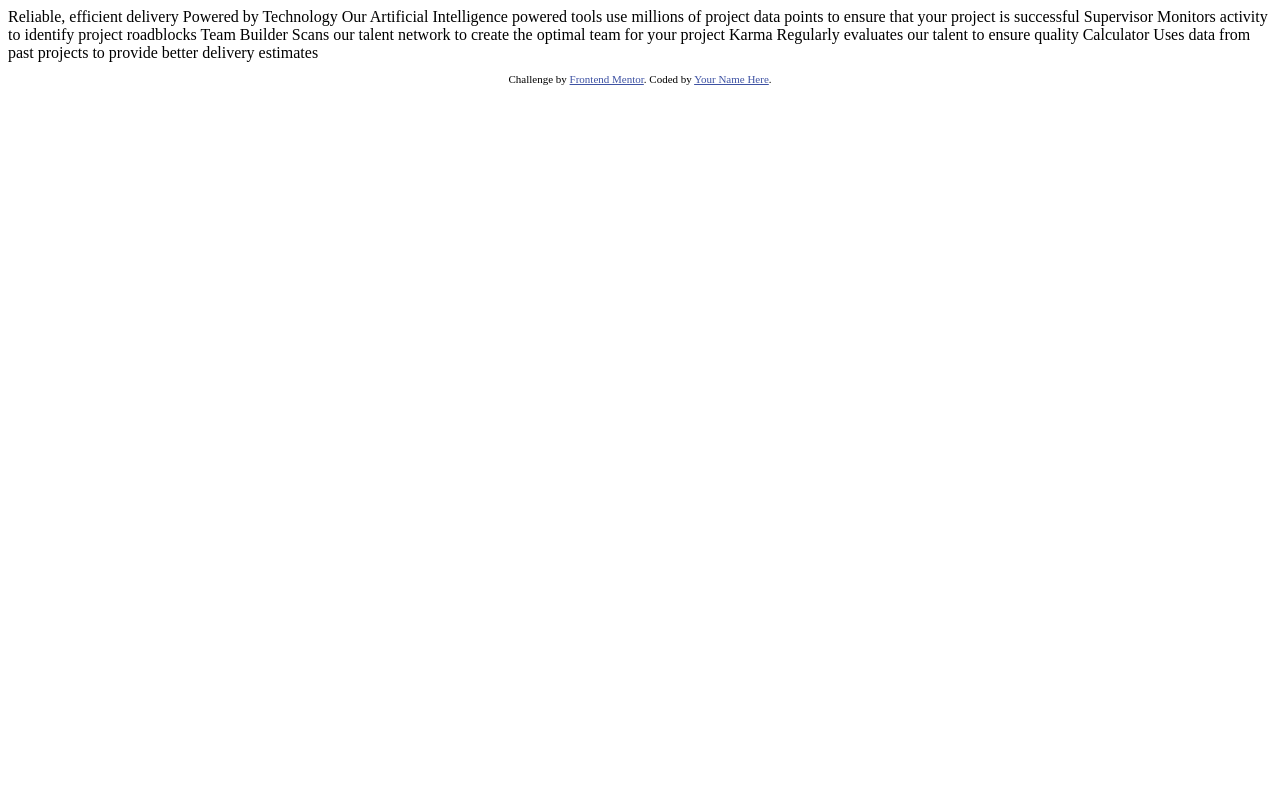
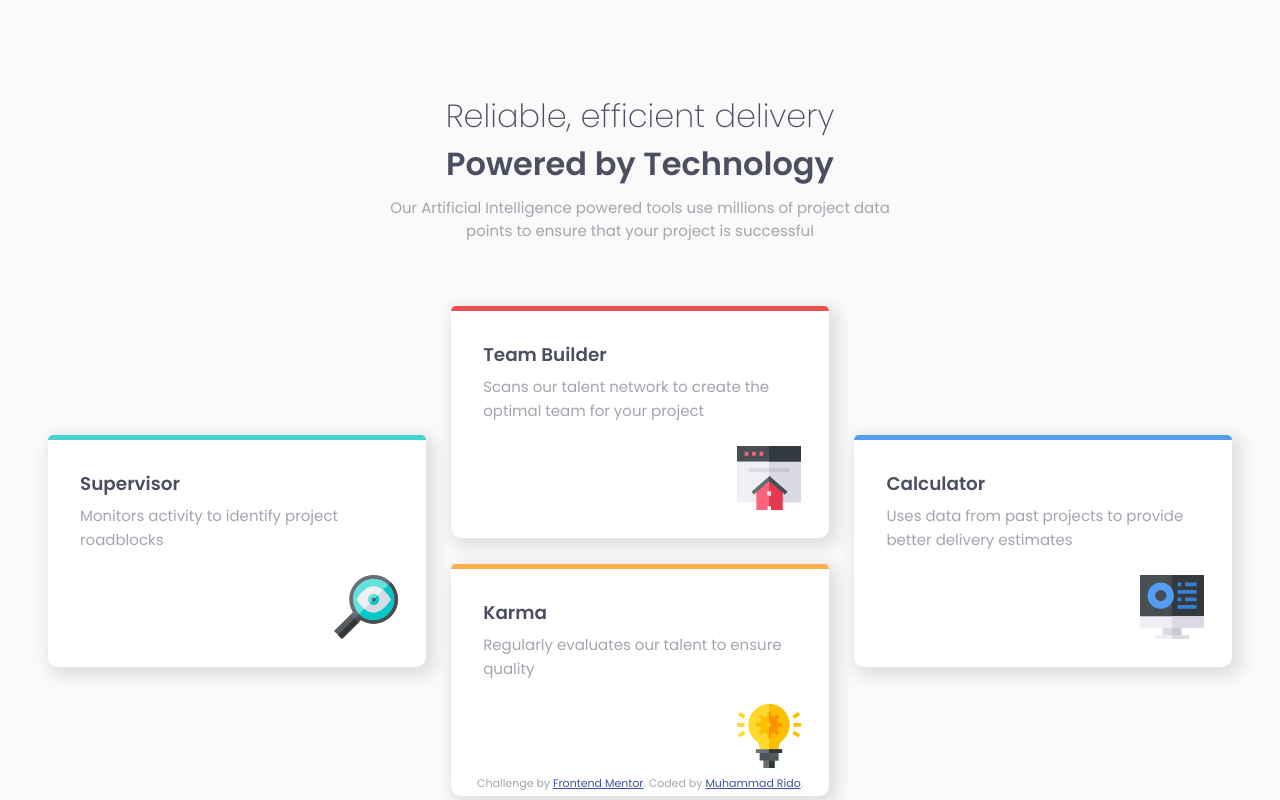
Before and after one commit to emrido/FM-FourCardFeatureSect, a plain HTML site: page index.html in a window 1280 px wide. Drawn offline with Linux system fonts and the light colour scheme.

Commit message:
add style

```diff
--- a/index.html
+++ b/index.html
@@ -1,45 +1,53 @@
 <!DOCTYPE html>
 <html lang="en">
+
 <head>
   <meta charset="UTF-8">
-  <meta name="viewport" content="width=device-width, initial-scale=1.0"> <!-- displays site properly based on user's device -->
+  <meta name="viewport" content="width=device-width, initial-scale=1.0">
+  <!-- displays site properly based on user's device -->
 
   <link rel="icon" type="image/png" sizes="32x32" href="./images/favicon-32x32.png">
+  <link rel="preconnect" href="https://fonts.gstatic.com">
+  <link href="https://fonts.googleapis.com/css2?family=Poppins:wght@200;400;600&display=swap" rel="stylesheet">
+  <link rel="stylesheet" href="style.css">
+  <title>Frontend Mentor | Four card feature section</title>
+</head>
 
-  <title>Frontend Mentor | Four card feature section</title>
+<body>
+  <header>
+    <h1>Reliable, efficient delivery<br><strong>Powered by Technology</strong></h1>
+    <p>Our Artificial Intelligence powered tools use millions of project data points to ensure that your project is
+      successful</p>
+  </header>
 
-  <!-- Feel free to remove these styles or customise in your own stylesheet 👍 -->
-  <style>
-    .attribution { font-size: 11px; text-align: center; }
-    .attribution a { color: hsl(228, 45%, 44%); }
-  </style>
-</head>
-<body>
+  <main>
+    <section id="supervisor">
+      <h2>Supervisor</h2>
+      <p>Monitors activity to identify project roadblocks</p>
+    </section>
 
-  Reliable, efficient delivery
-  Powered by Technology
+    <section id="teambuilder">
+      <h2>Team Builder</h2>
+      <p>Scans our talent network to create the optimal team for your project</p>
+    </section>
 
-  Our Artificial Intelligence powered tools use millions of project data points
-  to ensure that your project is successful
+    <section id="karma">
+      <h2>Karma</h2>
+      <p>Regularly evaluates our talent to ensure quality</p>
+    </section>
 
-  Supervisor
-  Monitors activity to identify project roadblocks
-
-  Team Builder
-  Scans our talent network to create the optimal team for your project
-
-  Karma
-  Regularly evaluates our talent to ensure quality
-
-  Calculator
-  Uses data from past projects to provide better delivery estimates
-
+    <section id="calculator">
+      <h2>Calculator</h2>
+      <p>Uses data from past projects to provide better delivery estimates</p>
+    </section>
+  </main>
 
   <footer>
     <p class="attribution">
       Challenge by <a href="https://www.frontendmentor.io?ref=challenge" target="_blank">Frontend Mentor</a>.
-      Coded by <a href="#">Your Name Here</a>.
+      Coded by <a href="https://github.com/emrido">Muhammad Rido</a>.
     </p>
   </footer>
 </body>
+
 </html>
--- /dev/null
+++ b/style.css
@@ -0,0 +1,148 @@
+:root {
+  --primary-red: hsl(0, 78%, 62%);
+  --primary-cyan: hsl(180, 62%, 55%);
+  --primary-orange: hsl(34, 97%, 64%);
+  --primary-blue: hsl(212, 86%, 64%);
+  --neutral-dark-blue: hsl(234, 12%, 34%);
+  --neutral-gray-blue: hsl(229, 6%, 66%);
+  --neutral-light-grey: hsl(0, 0%, 98%);
+}
+
+* {
+  margin: 0;
+  box-sizing: border-box;
+}
+
+body {
+  font-family: 'Poppins', sans-serif;
+  font-size: 15px;
+  background-color: var(--neutral-light-grey);
+  padding: 1.75rem;
+  height: 100vh;
+  color: var(--neutral-dark-blue);
+}
+
+h1, h2, p {
+  margin: 0;
+}
+
+header {
+  text-align: center;
+  margin: 4rem auto;
+  max-width: 33.33rem;
+}
+
+h1 {
+  font-weight: 200;
+  font-size: 1.5rem;
+}
+
+h2 {
+  font-size: 1.15rem;
+}
+
+main {
+  display: grid;
+  grid-template-rows: repeat(4, 1fr);
+  gap: 1.6rem;
+  max-width: 74rem;
+  margin: 0 auto;
+}
+
+p {
+  color: var(--neutral-gray-blue);
+  margin: .5rem 0;
+}
+
+section {
+  height: 14.5rem;
+  padding: 1.5rem;
+  line-height: 1.5rem;
+  border-top: 5px solid black;
+  border-radius: 5px;
+  border-bottom-left-radius: 10px;
+  border-bottom-right-radius: 10px;
+  box-shadow: 5px 5px 15px 5px rgba(0, 0, 0, 0.1);
+  background-repeat: no-repeat;
+  background-position: bottom 1.75rem right 1.75rem;
+  background-color: white;
+}
+
+#supervisor {
+  border-color: var(--primary-cyan);
+  background-image: url(images/icon-supervisor.svg);
+}
+
+#teambuilder {
+  border-color: var(--primary-red);
+  background-image: url(images/icon-team-builder.svg);
+}
+
+#karma {
+  border-color: var(--primary-orange);
+  background-image: url(images/icon-karma.svg);
+}
+
+#calculator {
+  border-color: var(--primary-blue);
+  background-image: url(images/icon-calculator.svg);
+}
+
+footer {
+  margin-top: 2rem;
+  text-align: center;
+  width: 100%;
+}
+
+.attribution {
+  font-size: 11px;
+}
+
+.attribution a {
+  color: hsl(228, 45%, 44%);
+}
+
+@media screen and (min-width: 769px) {
+
+  h1 {
+    font-weight: 200;
+    font-size: 2rem;
+  }
+
+  main {
+    grid-template-columns: repeat(3, 1fr);
+    grid-template-rows: repeat(2, 1fr);
+    grid-template-areas:
+      "left center-top right"
+      "left center-bottom right"
+    ;
+  }
+
+  section {
+    padding: 2rem;
+  }
+
+  #supervisor {
+    grid-area: left;
+    align-self: center;
+  }
+
+  #teambuilder {
+    grid-area: center-top;
+  }
+
+  #karma {
+    grid-area: center-bottom;
+  }
+
+  #calculator {
+    grid-area: right;
+    align-self: center;
+  }
+
+  footer {
+    position: fixed;
+    bottom: 0;
+    left: 0;
+  }
+}
```
